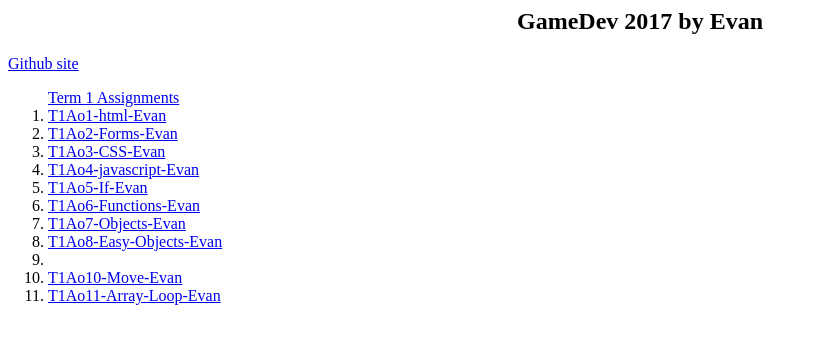
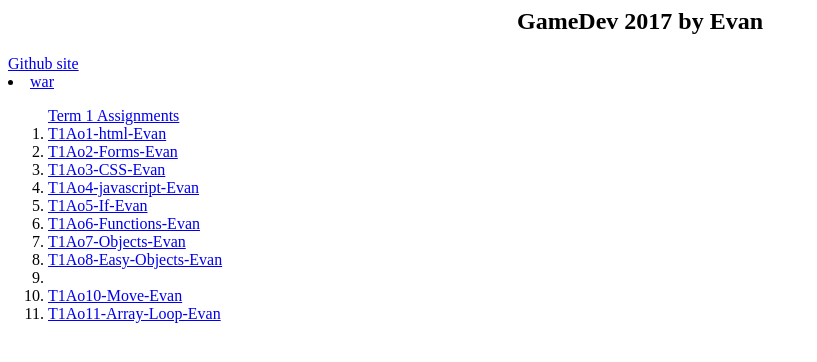
Before and after one commit to ImAxion/Taylor-Evan-Gamedev-11, a plain HTML site: page index.html in a window 1280 px wide. Shown: the whole page, without its empty margins (0-817 px from the left). Drawn offline with Linux system fonts and the light colour scheme.

Commit message:
Update index.html

```diff
--- a/index.html
+++ b/index.html
@@ -1,6 +1,9 @@
 <h2 align=center>
 GameDev 2017 by Evan</h2>
 <a href="https://github.com/ImAxion/Taylor-Evan-Gamedev-11"> Github site
+<li> <a href="https://docs.google.com/document/d/1lptESFQ6_O5XWwqkZ1FDV_FZdDhUfVyzU1X84G6Tga0/edit"> war
+
+
 <ol> Term 1 Assignments
 <li> <a href="T1Ao1-html-evan.html">T1Ao1-html-Evan
 <li> <a href="T1Ao2-Forms-Evan.html">T1Ao2-Forms-Evan
```
